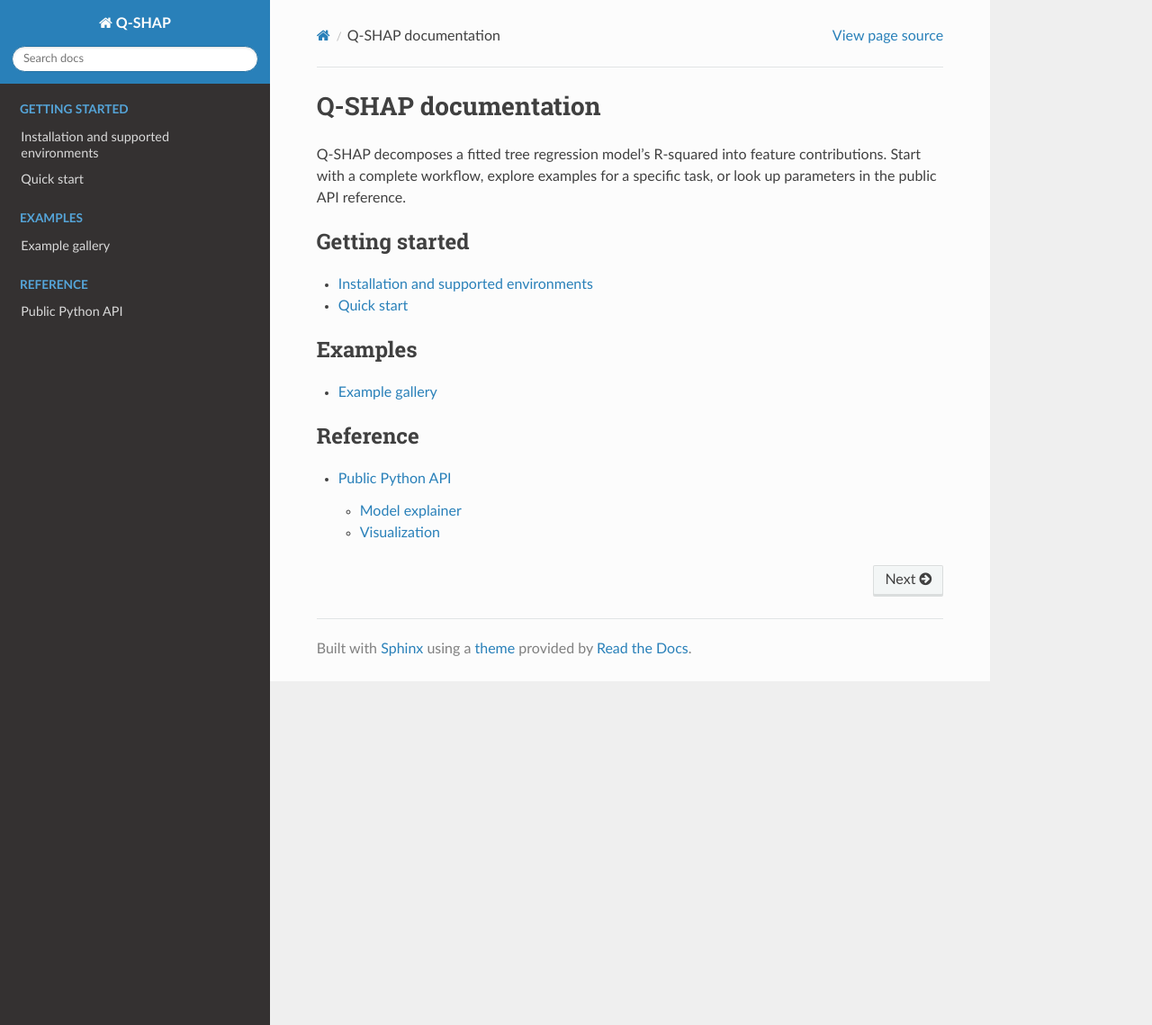
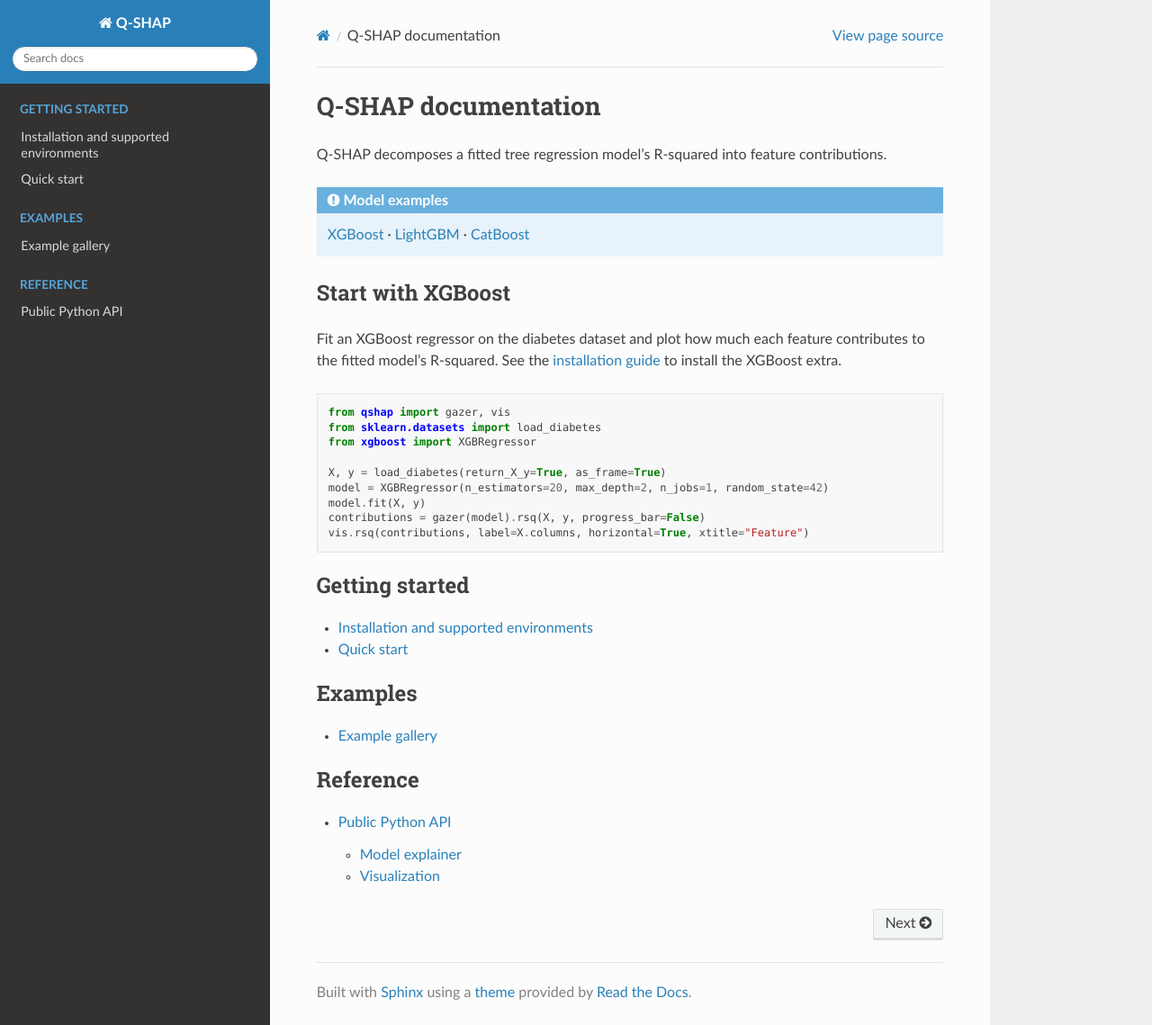
Before and after one commit to catstats/Q-SHAP, a Sphinx documentation site: the page built from docs/index.rst, in a window 1280 px wide and 1139 px high. Shown: the whole window at 90% size. Built offline with Sphinx 7.4.7 and the Read the Docs theme 3.1.0, drawn with Linux system fonts in a browser that asks for light colours.

Commit message:
Feature model examples on the docs homepage

```diff
--- a/docs/examples/model_backends.rst
+++ b/docs/examples/model_backends.rst
@@ -36,6 +36,8 @@ Scikit-learn gradient boosting
 
 :download:`Download gradient_boosting.py <scripts/gradient_boosting.py>`.
 
+.. _xgboost-example:
+
 XGBoost
 -------
 
@@ -49,6 +51,8 @@ Pass the fitted ``XGBRegressor`` wrapper to Q-SHAP.
 
 :download:`Download xgboost_example.py <scripts/xgboost_example.py>`.
 
+.. _lightgbm-example:
+
 LightGBM
 --------
 
@@ -60,6 +64,8 @@ Install its optional backend with ``python -m pip install "qshap[lightgbm]"``.
    :end-before: # end:model
 
 :download:`Download lightgbm_example.py <scripts/lightgbm_example.py>`.
+
+.. _catboost-example:
 
 CatBoost
 --------
--- a/docs/index.rst
+++ b/docs/index.rst
@@ -2,8 +2,32 @@ Q-SHAP documentation
 ====================
 
 Q-SHAP decomposes a fitted tree regression model's R-squared into feature
-contributions. Start with a complete workflow, explore examples for a
-specific task, or look up parameters in the public API reference.
+contributions.
+
+.. admonition:: Model examples
+   :class: note
+
+   :ref:`XGBoost <xgboost-example>` · :ref:`LightGBM <lightgbm-example>` ·
+   :ref:`CatBoost <catboost-example>`
+
+Start with XGBoost
+------------------
+
+Fit an XGBoost regressor on the diabetes dataset and plot how much each
+feature contributes to the fitted model's R-squared. See the
+:doc:`installation guide <installation>` to install the XGBoost extra.
+
+.. code-block:: python
+
+   from qshap import gazer, vis
+   from sklearn.datasets import load_diabetes
+   from xgboost import XGBRegressor
+
+   X, y = load_diabetes(return_X_y=True, as_frame=True)
+   model = XGBRegressor(n_estimators=20, max_depth=2, n_jobs=1, random_state=42)
+   model.fit(X, y)
+   contributions = gazer(model).rsq(X, y, progress_bar=False)
+   vis.rsq(contributions, label=X.columns, horizontal=True, xtitle="Feature")
 
 .. toctree::
    :maxdepth: 1
```
